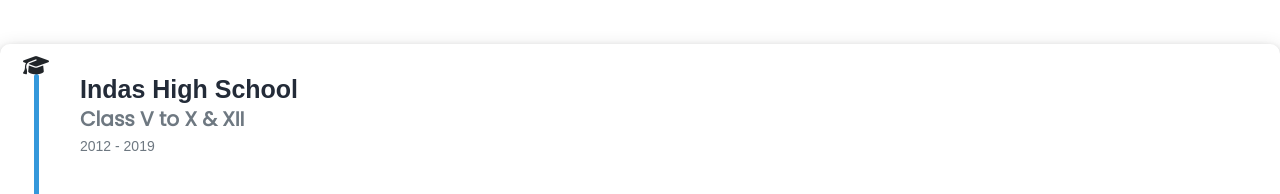
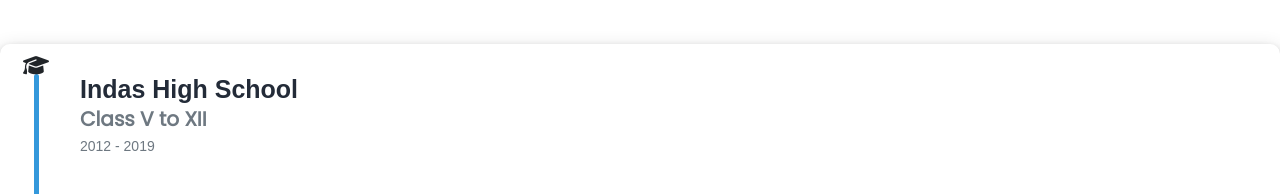
Before and after one commit to Syedtariqu/MyPortfolio, a React (Create React App) app: page / in a window 1280 px wide. Shown: the part 1217-1411 px from the top of the page. Built offline with nearby package versions, Linux system fonts and the light colour scheme.

Commit message:
Update Data.js

```diff
--- a/src/Resume/Data.js
+++ b/src/Resume/Data.js
@@ -5,7 +5,7 @@ const Data = [
           name: "Indas High School",
           icon: "bi bi-mortarboard-fill",
           year: "2012 - 2019",
-          degree: "Class V to X & XII",
+          degree: "Class V to XII",
 
      },
      {
```
